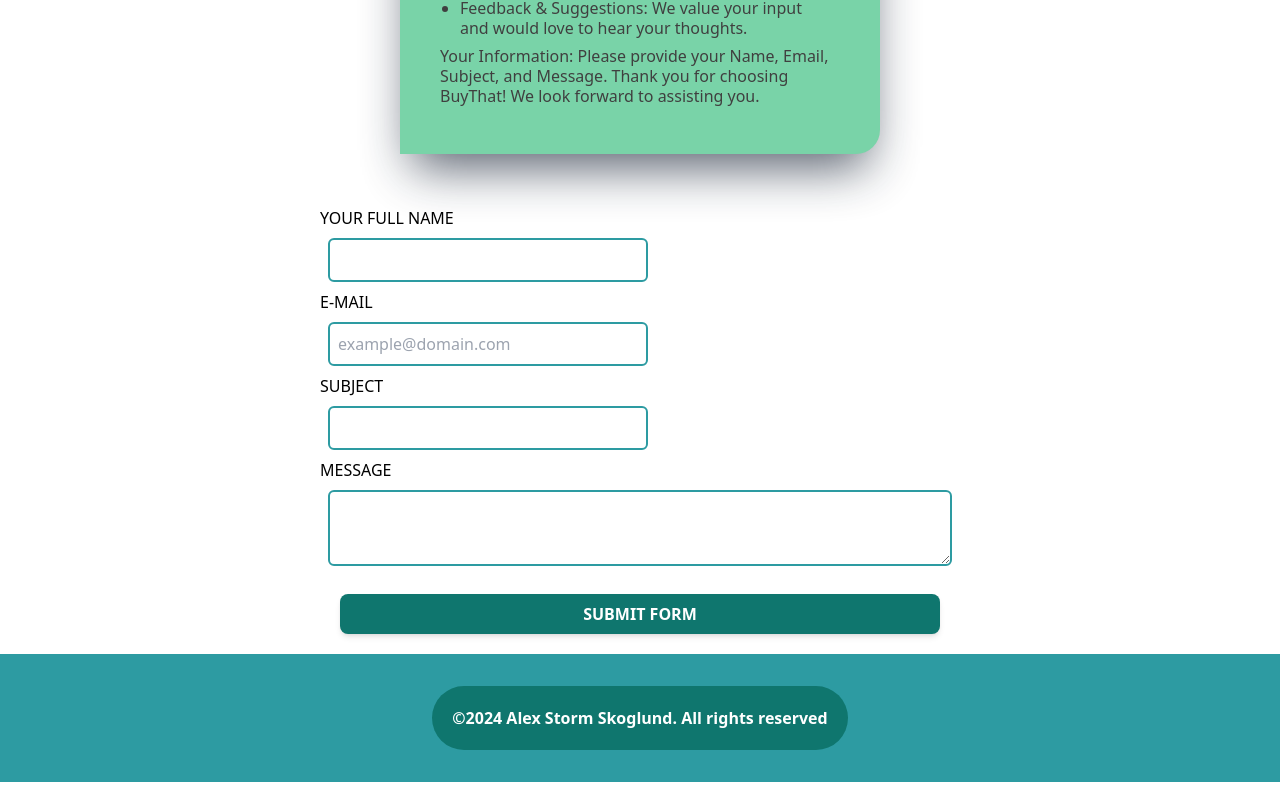
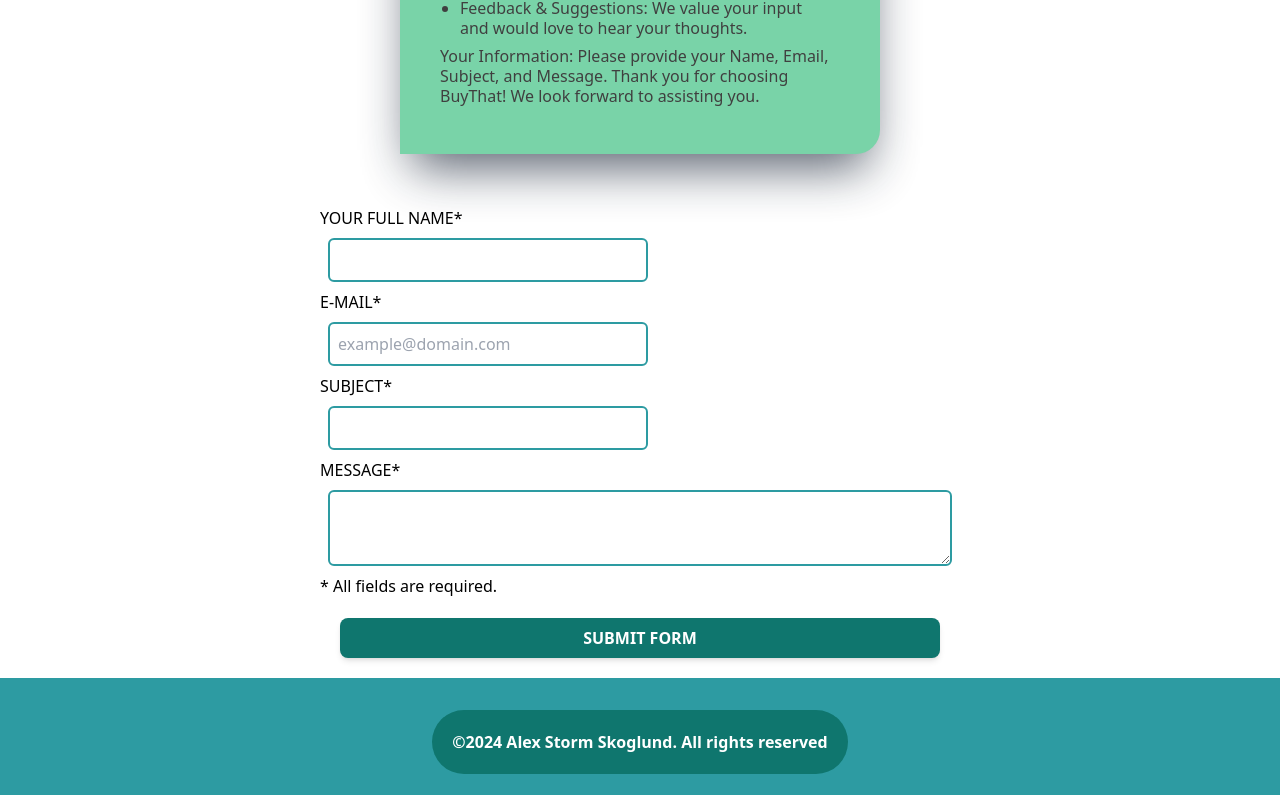
Before and after one commit to StormSkoglund/frontend-frameworks-ca, a React (Vite) app: page /contact in a window 1280 px wide. Shown: the part 554-1349 px from the top of the page. Built offline with nearby package versions, Linux system fonts and the light colour scheme.

Commit message:
adds descriptive text to form in contact.jsx

```diff
--- a/src/pages/Contact.jsx
+++ b/src/pages/Contact.jsx
@@ -118,7 +118,7 @@ function Contact() {
         </article>
         <form className="grid grid-rows-1" onSubmit={handleSubmit(onSubmit)}>
           <label className="text-left mt-10" htmlFor="full-name">
-            YOUR FULL NAME
+            YOUR FULL NAME*
           </label>
           <input
             className=" border-solid border-2 border-theme1 rounded-md w-2/4 p-2 m-2"
@@ -128,7 +128,7 @@ function Contact() {
           />
           <p className="text-red-600">{errors.fullName?.message}</p>
           <label className="text-left" htmlFor="email">
-            E-MAIL
+            E-MAIL*
           </label>
           <input
             placeholder="example@domain.com"
@@ -139,7 +139,7 @@ function Contact() {
           />
           <p className="text-red-600">{errors.email?.message}</p>
           <label className="text-left" htmlFor="subject">
-            SUBJECT
+            SUBJECT*
           </label>
           <input
             className=" border-solid border-2 border-theme1 rounded-md w-2/4 p-2 m-2"
@@ -149,15 +149,15 @@ function Contact() {
           />
           <p className="text-red-600">{errors.subject?.message}</p>
           <label className="text-left" htmlFor="body">
-            MESSAGE
+            MESSAGE*
           </label>
-
           <textarea
             className=" border-solid border-2 border-theme1 rounded-md w-4/4 p-3 m-2"
             id="body"
             {...register("body")}
             autoComplete="off"
-          />
+          />{" "}
+          <p>* All fields are required.</p>
           <p className="text-red-600">{errors.body?.message}</p>
           <button
             type="submit"
```
